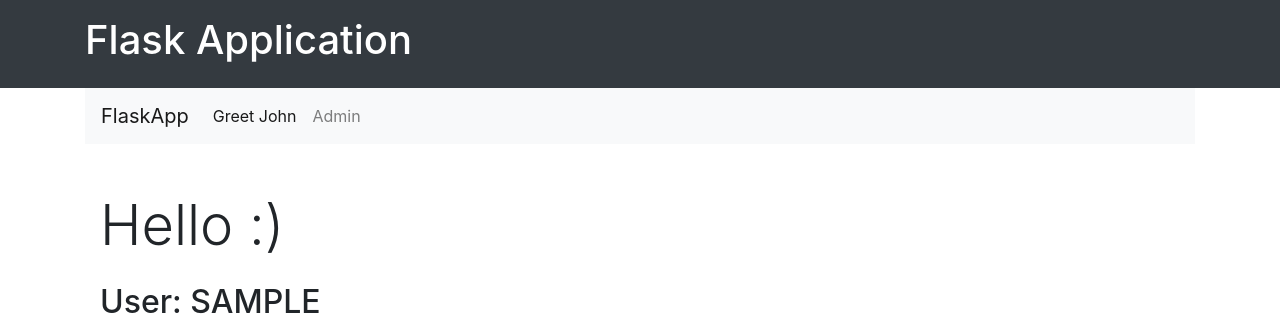
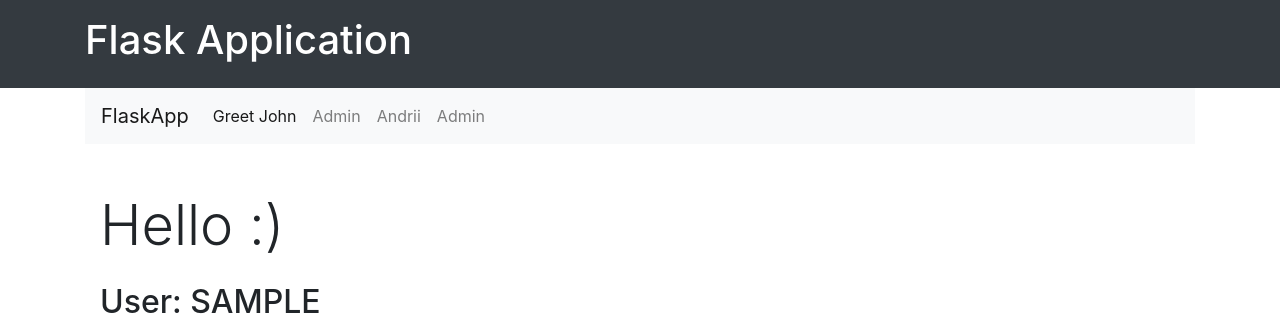
Before and after one commit to LGtechaz/flask-app-lab, a Flask app: a page that uses app/templates/hi.html in a window 1280 px wide. Shown: the top 320 px of the page. Run offline with Flask 3, Linux system fonts and the light colour scheme; some libraries are stand-ins or nearby versions.

Commit message:
new routes

```diff
--- a/app/templates/hi.html
+++ b/app/templates/hi.html
@@ -4,7 +4,6 @@
 
 {% block content %}
 
-    <!-- Navigation Bar -->
     <nav class="navbar navbar-expand-lg navbar-light bg-light mb-3">
         <a class="navbar-brand" href="#">FlaskApp</a>
         <button class="navbar-toggler" type="button" data-toggle="collapse" data-target="#navbarNav" aria-controls="navbarNav" aria-expanded="false" aria-label="Toggle navigation">
@@ -18,11 +17,16 @@
                 <li class="nav-item">
                     <a class="nav-link" href="{{ url_for('admin') }}">Admin</a>
                 </li>
+                <li class="nav-item">
+                    <a class="nav-link" href="{{ url_for('andrii') }}">Andrii</a>
+                </li>
+                <li class="nav-item">
+                    <a class="nav-link" href="{{ url_for('admin') }}">Admin</a>
+                </li>
             </ul>
         </div>
     </nav>
 
-    <!-- Main content -->
     <div class="container mt-5">
         <h1 class="display-4">Hello :)</h1>
         <h2 class="mt-4">User: {{ name }}</h2>
--- a/app/views.py
+++ b/app/views.py
@@ -27,3 +27,9 @@ def admin():
     to_url = url_for("greetings", name="administrator", age=45, _external=True)     # "http://localhost:8080/hi/administrator?age=45"
     print(to_url)
     return redirect(to_url)
+
+@app.route("/andrii")
+def admin():
+    to_url = url_for("greetings", name="administrator", age=19, _external=True)     # "http://localhost:8080/hi/administrator?age=45"
+    print(to_url)
+    return redirect(to_url)
```
Also changed, not shown: tests/test_user_bp.py (+1 -1 lines).
